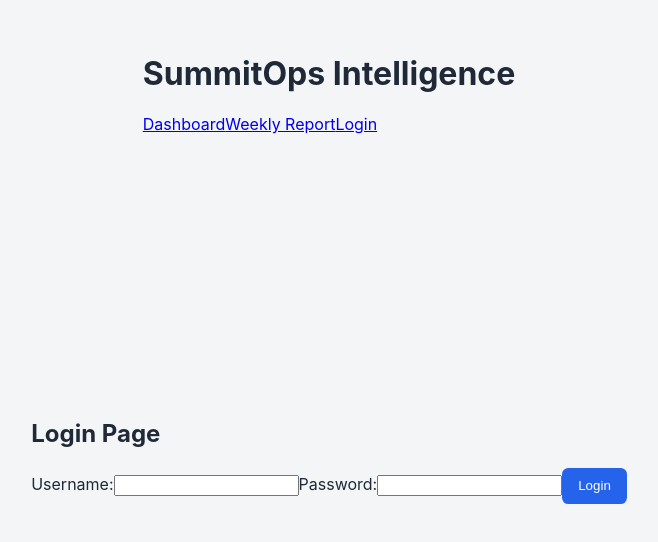
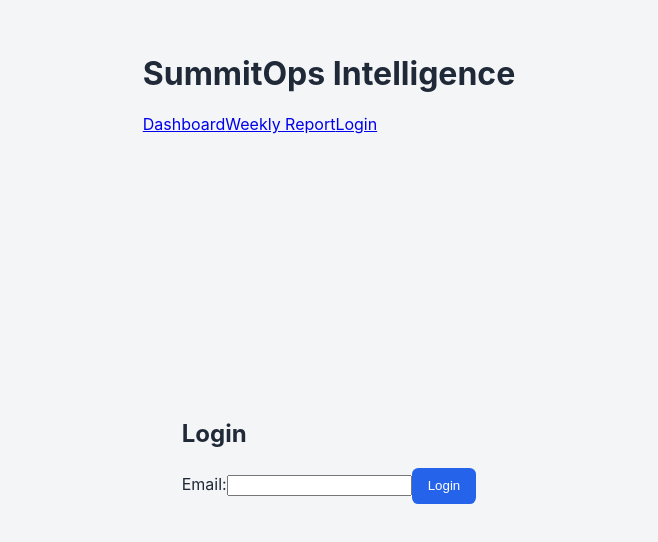
Before and after one commit to roc2246/SummitOps-Intelligence, a React (Vite) app in the folder client/: page /login in a window 1280 px wide. Shown: the part 132-674 px from the top of the page, without its empty margins (311-969 px from the left). Built offline with nearby package versions, Linux system fonts and the light colour scheme.

Commit message:
Fix deprication and page mismatch errors

```diff
--- a/client/src/App.tsx
+++ b/client/src/App.tsx
@@ -1,16 +1,20 @@
 import { Navigate, NavLink, Route, Routes } from "react-router-dom";
+
 import DashboardPage from "./pages/DashboardPage";
 import LoginPage from "./pages/LoginPage";
-import WeeklyReportPage from "./pages/WeeklyReportPage";
+import OpsWeeklyReportPage from "./pages/OpsWeeklyReportPage";
 
 function App() {
   return (
     <main className="app">
       <header className="app__header">
-        <h1>SummitOps Intelligence</h1>
-        <nav className="app__nav" aria-label="Primary navigation">
+        <h1 className="app__title">SummitOps Intelligence</h1>
+
+        <nav className="app__navigation">
           <NavLink to="/dashboard">Dashboard</NavLink>
+
           <NavLink to="/weekly-report">Weekly Report</NavLink>
+
           <NavLink to="/login">Login</NavLink>
         </nav>
       </header>
@@ -18,9 +22,13 @@ function App() {
       <section className="app__content">
         <Routes>
           <Route path="/" element={<Navigate to="/dashboard" replace />} />
+
           <Route path="/dashboard" element={<DashboardPage />} />
-          <Route path="/weekly-report" element={<WeeklyReportPage />} />
+
+          <Route path="/weekly-report" element={<OpsWeeklyReportPage />} />
+
           <Route path="/login" element={<LoginPage />} />
+
           <Route path="*" element={<Navigate to="/dashboard" replace />} />
         </Routes>
       </section>
--- a/client/src/pages/LoginPage.tsx
+++ b/client/src/pages/LoginPage.tsx
@@ -1,14 +1,37 @@
+import { useState } from "react";
+import type { FormEvent } from "react";
+
 export default function LoginPage() {
-    return (
-        <div className="login-page">
-            <h1 className="login-page__title">Login Page</h1>
-            <form className="login-page__form" action="" method="post">
-                <label className="login-page__label" htmlFor="username">Username:</label>
-                <input className="login-page__input" type="text" id="username" name="username" />
-                <label className="login-page__label" htmlFor="password">Password:</label>
-                <input className="login-page__input" type="password" id="password" name="password" />
-                <button className="login-page__button" type="submit">Login</button>
-            </form>
-        </div>
-    );
+  const [email, setEmail] = useState("");
+
+  function handleSubmit(event: FormEvent<HTMLFormElement>) {
+    event.preventDefault();
+
+    console.log(email);
+  }
+
+  return (
+    <div className="login-page">
+      <h1 className="login-page__title">Login</h1>
+
+      <form className="login-page__form" onSubmit={handleSubmit}>
+        <label className="login-page__label" htmlFor="email">
+          Email:
+        </label>
+
+        <input
+          className="login-page__input"
+          type="email"
+          id="email"
+          name="email"
+          value={email}
+          onChange={(event) => setEmail(event.target.value)}
+        />
+
+        <button className="login-page__button" type="submit">
+          Login
+        </button>
+      </form>
+    </div>
+  );
 }
--- a/client/src/pages/WeeklyReportPage.tsx
+++ b/client/src/pages/OpsWeeklyReportPage.tsx
@@ -1,4 +1,4 @@
-export default function WeeklyReportPage() {
+export default function OpsWeeklyReportPage() {
     return (
         <div className="weekly-report-page">
             <h1 className="weekly-report-page__title">Weekly Report Page</h1>
```
